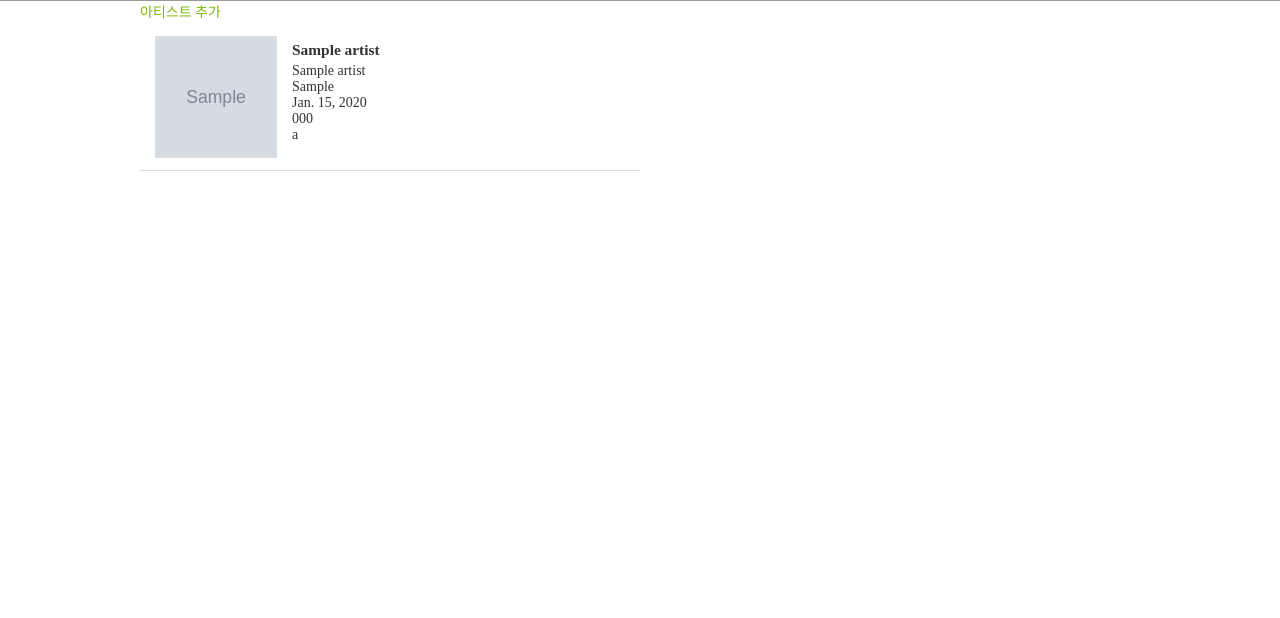
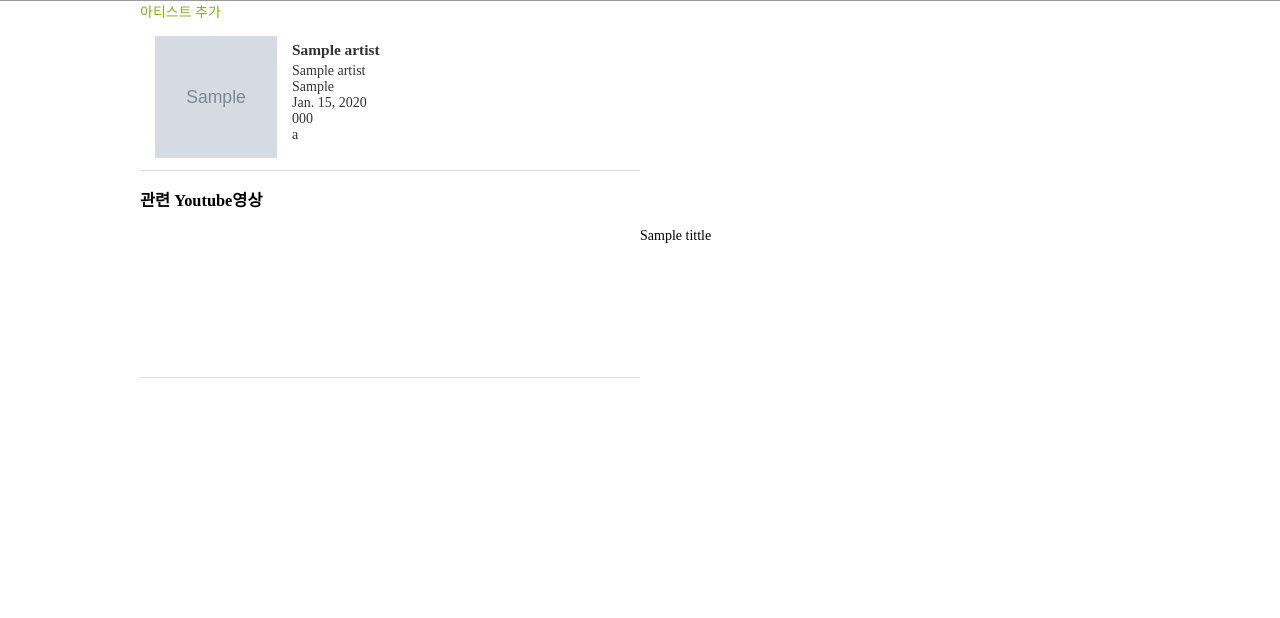
Before and after one commit to archomai/Django-Melon, a Django app: template app/templates/artist/artist_detail.html in a window 1280 px wide. Shown: the part 148-766 px from the top of the page. Run offline with Django 3.2, Linux system fonts and the light colour scheme; tables that the repository leaves empty hold one stand-in row (values such as "Sample post"); the template is opened without the code that fills it: values that come from a table or form of the project are taken from there, most other values are stand-ins (such as "Sample title", 1, 10 or a date in 2020); grey boxes marked "Sample" are stand-in pictures; parts of the project's set-up code (start-up, migrations or seed data) failed here and were passed over.

Commit message:
youtube 링크 구현

```diff
--- a/app/templates/artist/artist_detail.html
+++ b/app/templates/artist/artist_detail.html
@@ -7,9 +7,7 @@
     <!--artist-add로의 링크 생성 -->
 
     <a href="{% url 'artist:artist-add' %}">아티스트 추가</a>
-
     <ul class="clearfix">
-
         <li class="clearfix">
             <a href="{% url 'artist:artist-detail' artist_pk=artist.pk %}">
                 <img src="{% if artist.img_profile %}{{ artist.img_profile.url }}{% endif %}" alt="" class="cover">
@@ -28,7 +26,7 @@
                     <input type="hidden" name="next-path" value="{{ request.get_full_path }}">
 
                     {% if request.user in artist.like_users.all %}
-                        <button type="submit">좋아요 취소</button>
+                    <button type="submit">좋아요 취소</button>
                     {% else %}
                     <button type="submit">좋아요 토글</button>
                     {% endif %}
@@ -36,8 +34,18 @@
                 {% endif %}
             </a>
         </li>
+    </ul>
 
-
+    <h3>관련 Youtube영상 </h3>
+    <ul class="youtube-search-list">
+        {% for item in youtube_items %}
+        <li>
+            <a href="https://youtu.be/{{ item.id.videoId }}" target="_blank">
+                <img src="{{ item.snippet.thumbnails.medium.url }}" alt="">
+            </a>
+        </li>
+        <div>{{ item.snippet.tittle }}</div>
+        {% endfor %}
     </ul>
 </div>
 
```
Also changed, not shown: app/artist/views/artist/detail.py (+18 -1 lines), app/config/settings.py (+5 -2 lines).
